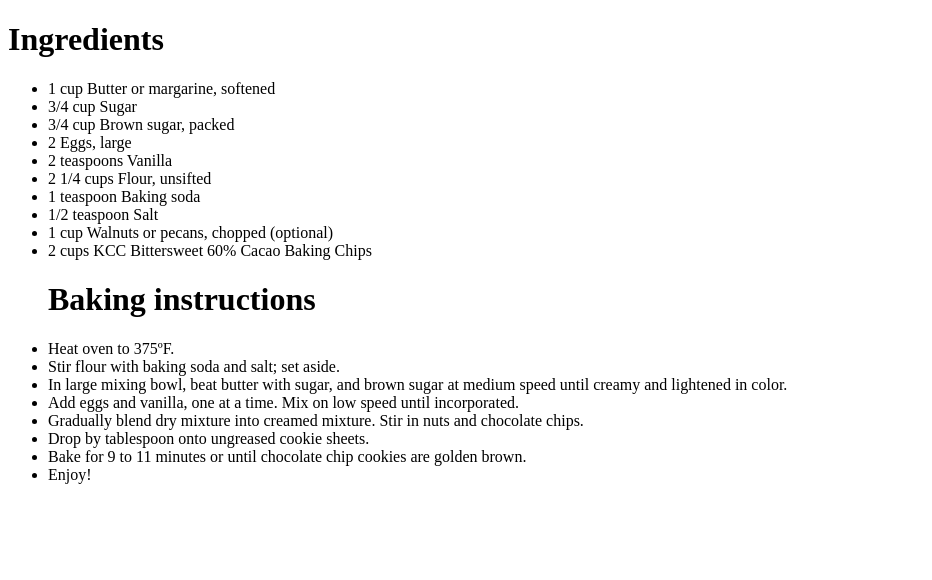
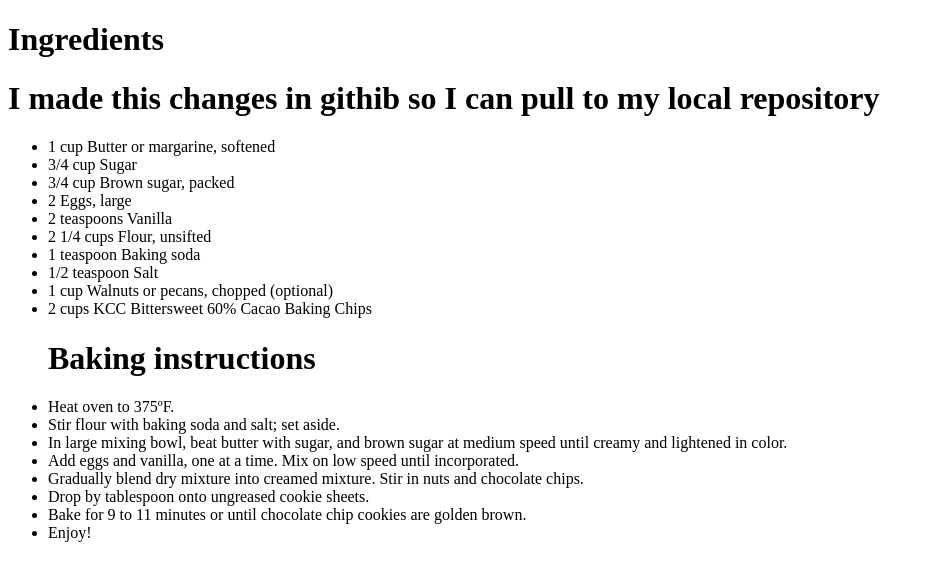
Before and after one commit to Teitey77/Git_Pract_, a plain HTML site: page secret recipe.htm in a window 1280 px wide. Shown: the whole page, without its empty margins (0-932 px from the left). Drawn offline with Linux system fonts and the light colour scheme.

Commit message:
Update secret recipe.htm

```diff
--- a/secret recipe.htm
+++ b/secret recipe.htm
@@ -3,6 +3,7 @@
 <body>
 
 <h1>Ingredients</h1>
+<h1>I made this changes in githib so I can pull to my local repository</h1>
 <ul>
 <li>1 cup Butter or margarine, softened</li>
 <li>3/4 cup Sugar</li>
```
